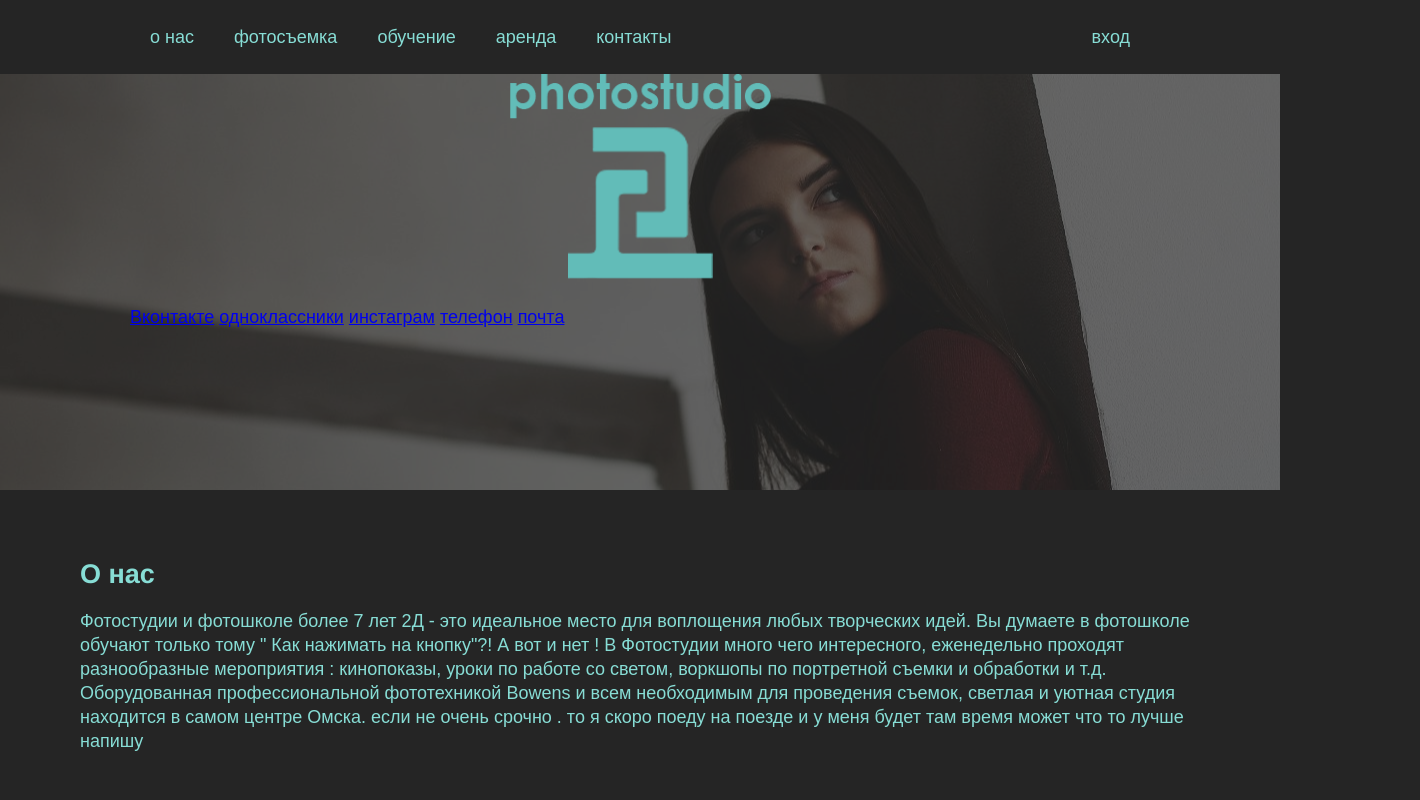
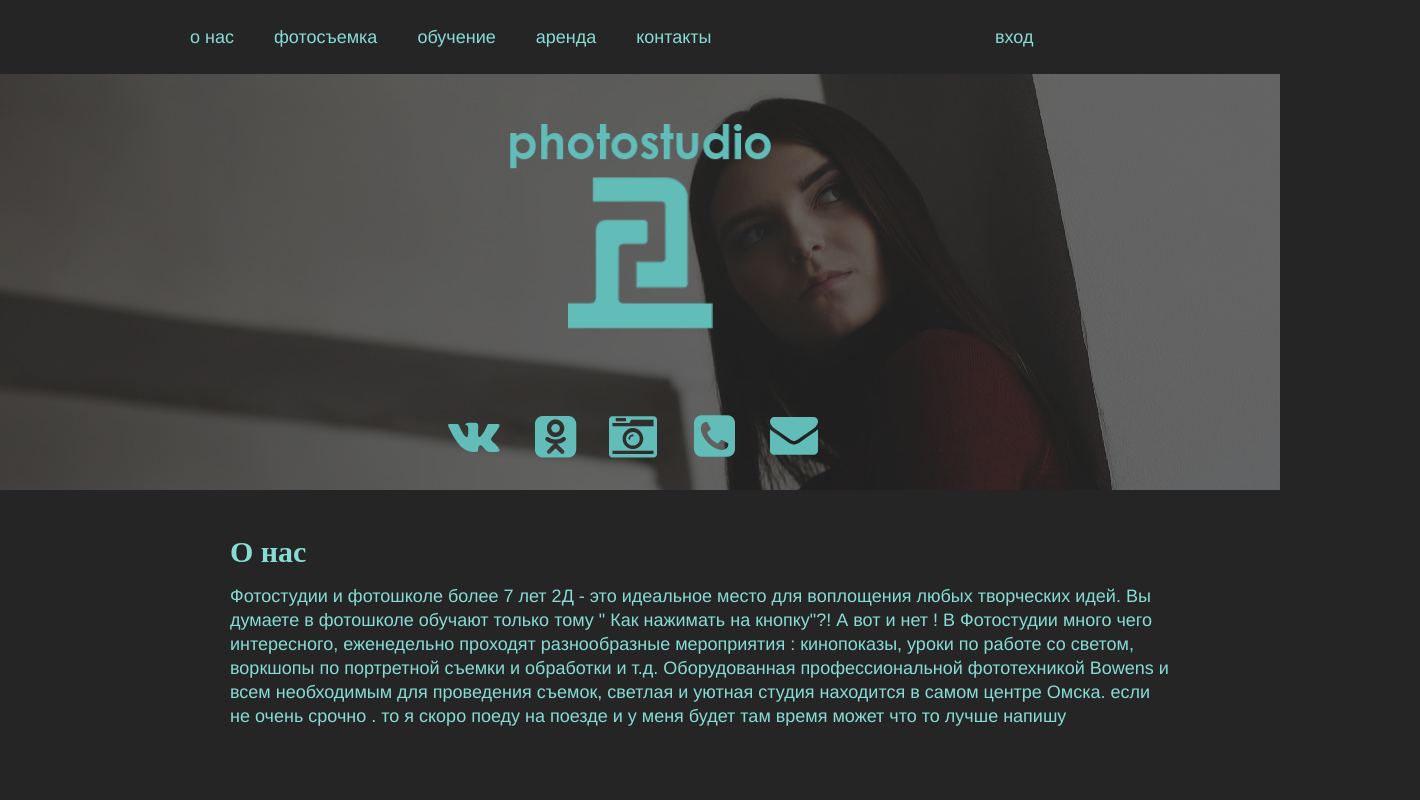
Before and after one commit to gaechka-masha/2D, a plain HTML site: page index.html in a window 1280 px wide. Shown: the top 800 px of the page, 1420 px wide, since content can reach past the window. Drawn offline with Linux system fonts and the light colour scheme; a web font is replaced by a local one.

Commit message:
чячяч

```diff
--- a/css/style.css
+++ b/css/style.css
@@ -1,8 +1,3 @@
-@font-face{
-	font-family: "Helvetica";
-	src:url(fonts/Helvetica.ttf);
-}
-
 body{
     min-width: 1040px;
     margin: 0 auto;
@@ -21,7 +16,7 @@ body{
 }
 
 .container {
-    width: 1020px;
+    width: 940px;
     margin: 0 auto;
     padding: 0 10px;
 }
@@ -63,7 +58,7 @@ body{
 
 .main_navigation{
  		  float:left;
- 		  width: 810px;
+ 		  width: 780px;
 }
 
 .main_navigation ul{
@@ -95,7 +90,8 @@ body{
 
 .user_block{
 	float: right;
-	max-width: 140px;
+	width: 140px;
+
 }
 
 .login{
@@ -118,13 +114,61 @@ body{
 }
 
 
-
 .index_logo{
 	width: 261px;
 	height: 206px;
+	padding: 50px;
 	margin: 0 auto;
 	margin-bottom: 25px;
 }
+
+
+.header_social{
+	font-size: 0;
+	text-align: center;
+}
+
+.social-btn{
+	display: inline-block;
+	width: 60px;
+	height: 60px;
+	margin-right: 20px;
+	vertical-align: middle;
+	color: #87ddd5;
+	background-image: url("../img/sprite.png");
+	background-repeat: no-repeat;
+}
+
+.social-btn-vk{
+	background-position: 0 0;
+}
+
+.social-btn-ok{
+	background-position: -95px 0;
+}
+
+.social-btn-in{
+	background-position: -192px 0;
+}
+
+.social-btn-fn{
+	background-position: -285px 0;
+}
+
+.social-btn-em{
+	background-position: -380px 0;
+}
+
 .index_content{
+	width:940px;
+	margin-left: 150px;
 	padding:50px 80px;
 }
+
+.index_content_title{
+	margin: 0;
+	margin-bottom: 20px;
+	font-weight: bold;
+	font-size: 30px;
+	font-family: "Century Gotic", serif;
+}
```
Also changed, not shown: fonts/GOTHIC.TTF (added), fonts/GOTHICB.TTF (added).
